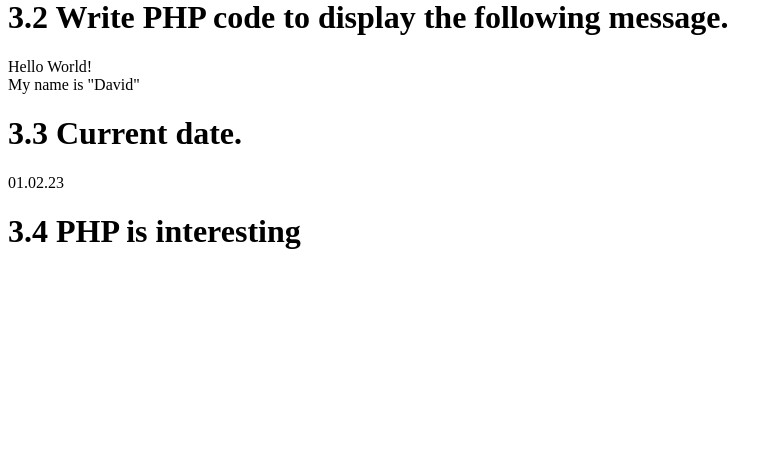
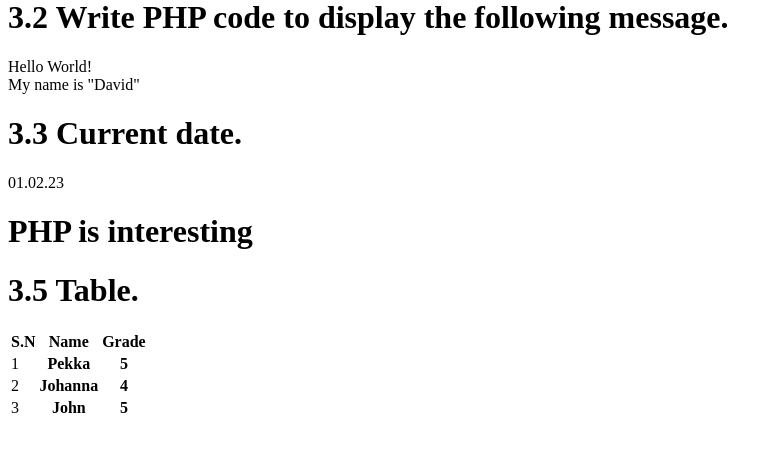
Before and after one commit to marikadu/marika_duhhanina_tasks, a PHP site: page /ex1.php in a window 1280 px wide. Shown: the part 138-590 px from the top of the page, without its empty margins (0-782 px from the left). Run offline with PHP 8.4, Linux system fonts and the light colour scheme.

Commit message:
added 3.5

```diff
--- a/ex1.php
+++ b/ex1.php
@@ -26,10 +26,47 @@ echo "My name is \"David\"";
 <h1>3.3 Current date.</h1>
 <?php echo date("d.m.y")?>
 
+<?php
+/* Other way to complete 3.4
 <?php // 3.4?>
 <?php $title = "PHP is interesting"?>
 <h1>3.4 <?php echo $title?> </h>
+*/
+?>
 
+<?php
+$title1 = "PHP is interesting";
+echo "<h1>" . $title1 . "</h1>";
+?>
+
+<?php // 3.5?>
+<h1>3.5 Table.</h1>
+<?php
+$g1 = 5;
+$g2 = 4;
+$g3 = 5;
+echo "
+<table>
+
+<tr>
+<th> S.N </th><th> Name </th><th> Grade </th>
+</tr>
+
+<tr>
+<td> 1 </th><th> Pekka </th><th> $g1 </td>
+</tr>
+
+<tr>
+<td> 2 </th><th> Johanna </th><th> $g2 </td>
+</tr>
+
+<tr>
+<td> 3 </th><th> John </th><th> $g3 </td>
+</tr>
+
+
+</table>";
+?>
 
 </body>
 </html>
```
